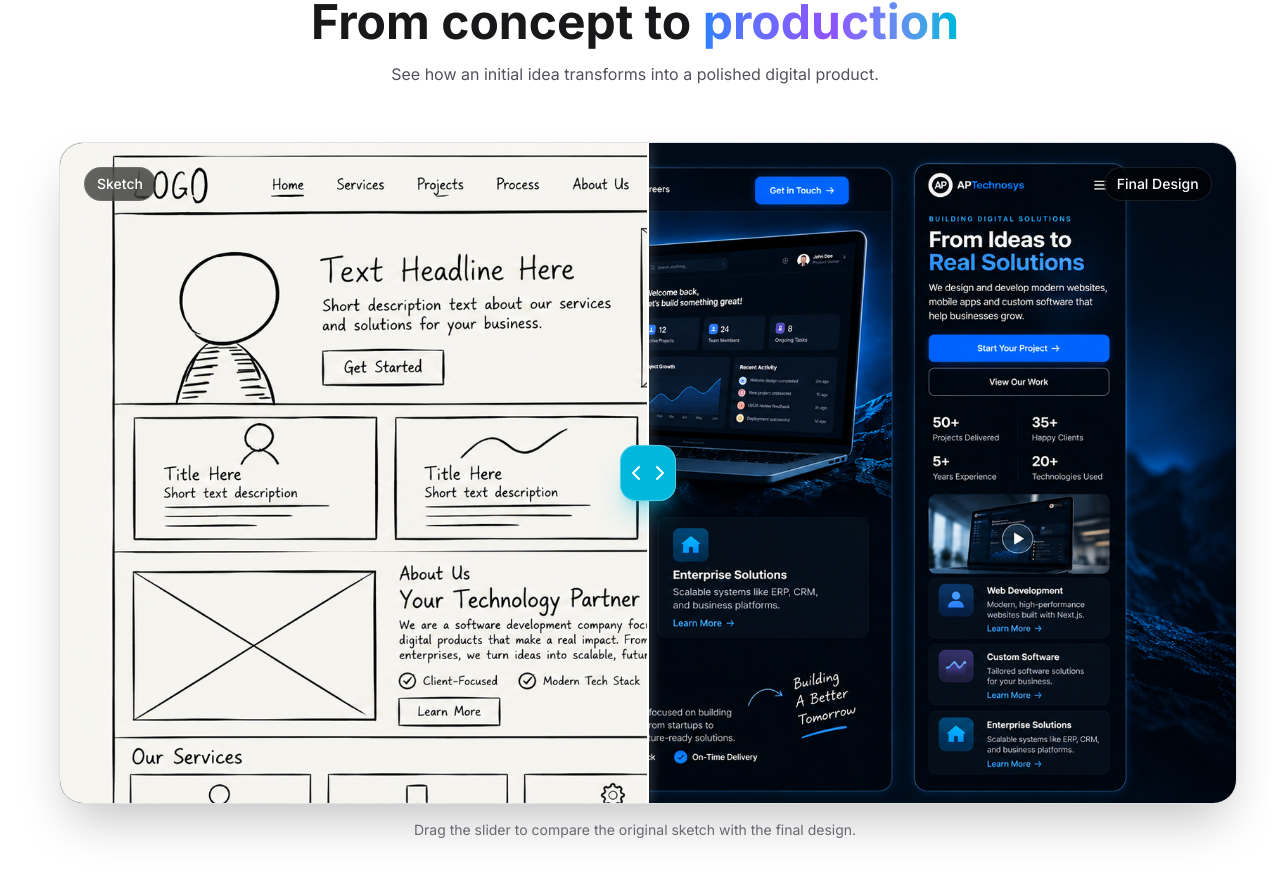
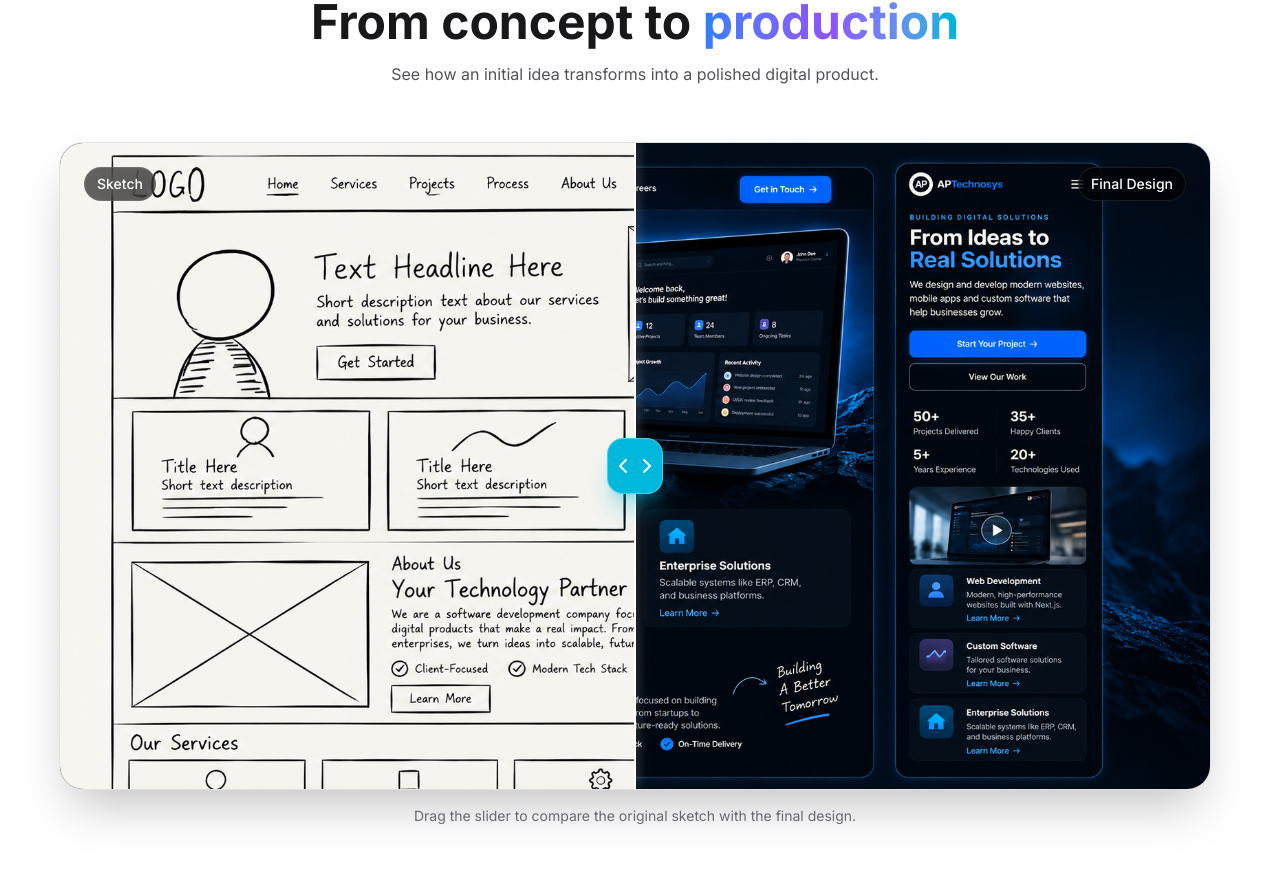
Before and after one commit to aptechnosys/WebsiteAptechnosys, a Next.js app: page / in a window 1280 px wide. Shown: the part 1078-1954 px from the top of the page. Built offline with nearby package versions, Linux system fonts and the light colour scheme.

Commit message:
Added border box for large screen devices

```diff
--- a/components/BeforeAfterSlider.jsx
+++ b/components/BeforeAfterSlider.jsx
@@ -19,8 +19,9 @@ export default function BeforeAfterSlider({
         className="
           relative
           mx-auto
+          box-border
 
-          w-[92vw]
+          w-full
           max-w-[1400px]
 
           aspect-video
```
